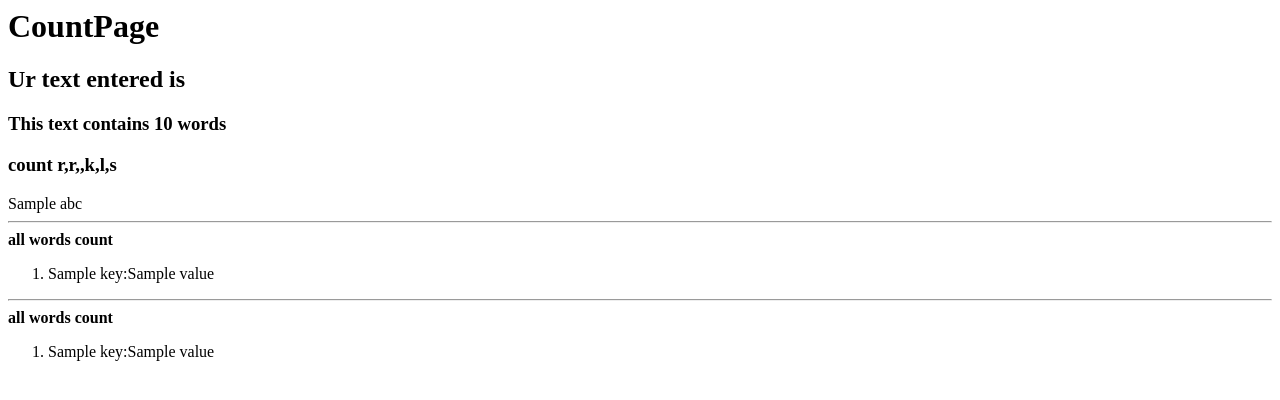
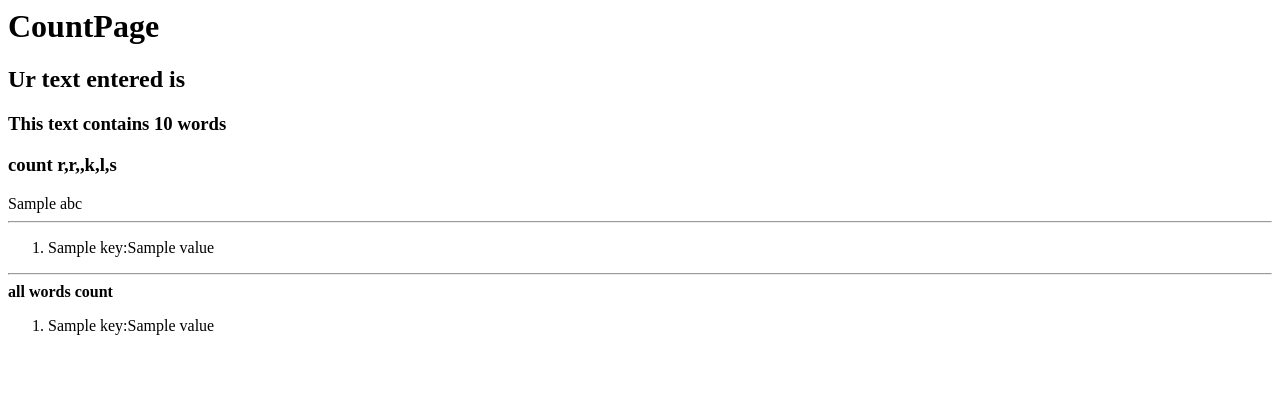
Before and after one commit to laks513/Myrepository2, a Django app: template templates/count.html in a window 1280 px wide. Shown: the top 400 px of the page. Run offline with Django 3.2, Linux system fonts and the light colour scheme; the template is opened without the code that fills it: most values are stand-ins (such as "Sample title", 1, 10 or a date in 2020).

Commit message:
p deleted and h6 added in Aboutus, b deleted in count

```diff
--- a/templates/Aboutus.html
+++ b/templates/Aboutus.html
@@ -3,5 +3,5 @@
 
 
 <h1>About us</h1>
-<h6>..........</h6>
+
 <a href="{% url 'countwords' %}">count the no of words</a>
--- a/templates/count.html
+++ b/templates/count.html
@@ -5,7 +5,7 @@
 <h3>count r,r,,k,l,s</h3>
 {{abc}}
 <hr/>
-<b>all words count</b>
+
 <ol type="1">
     {% for key, value in abc.items %}
     <li>{{key}}:{{ value }}</li>
```
